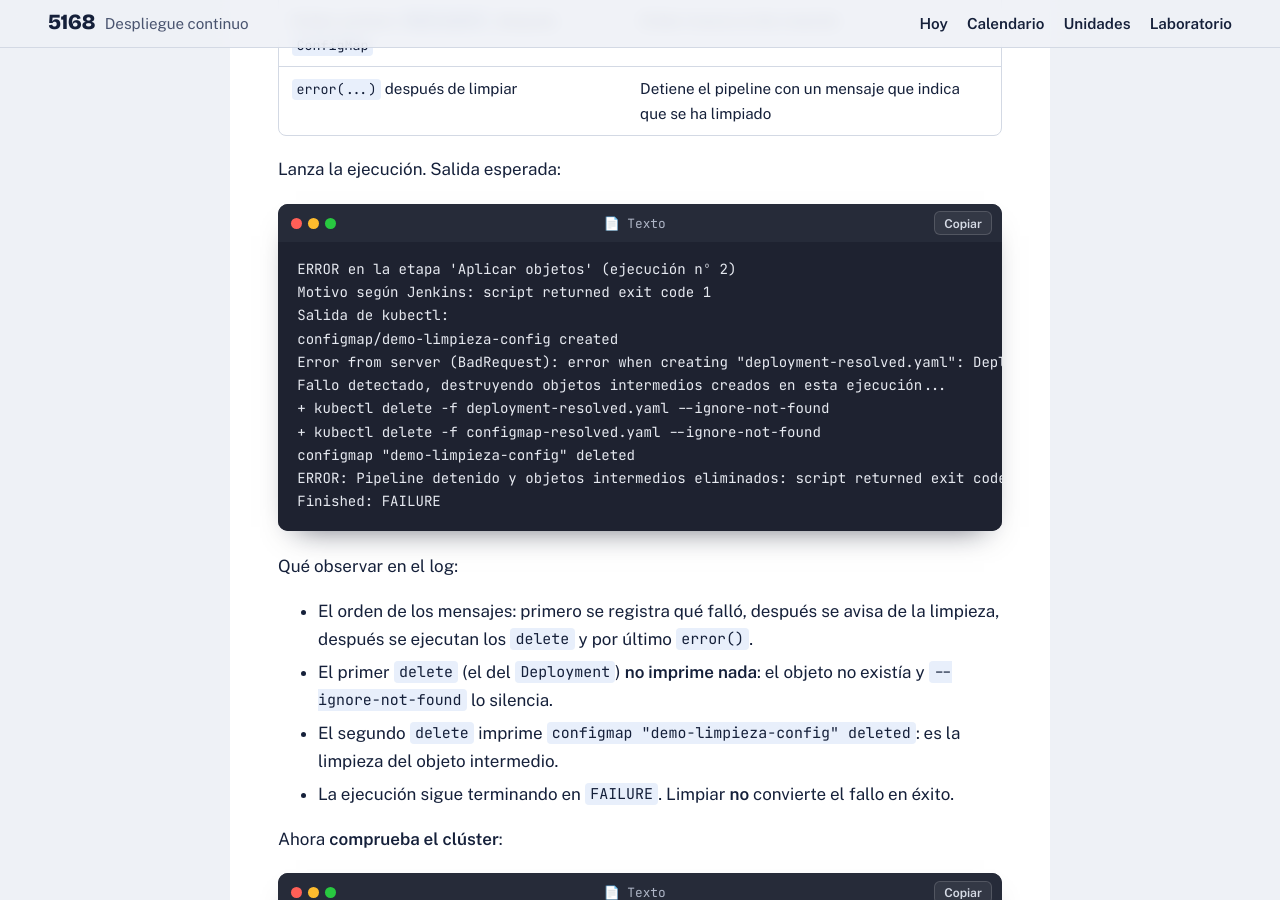
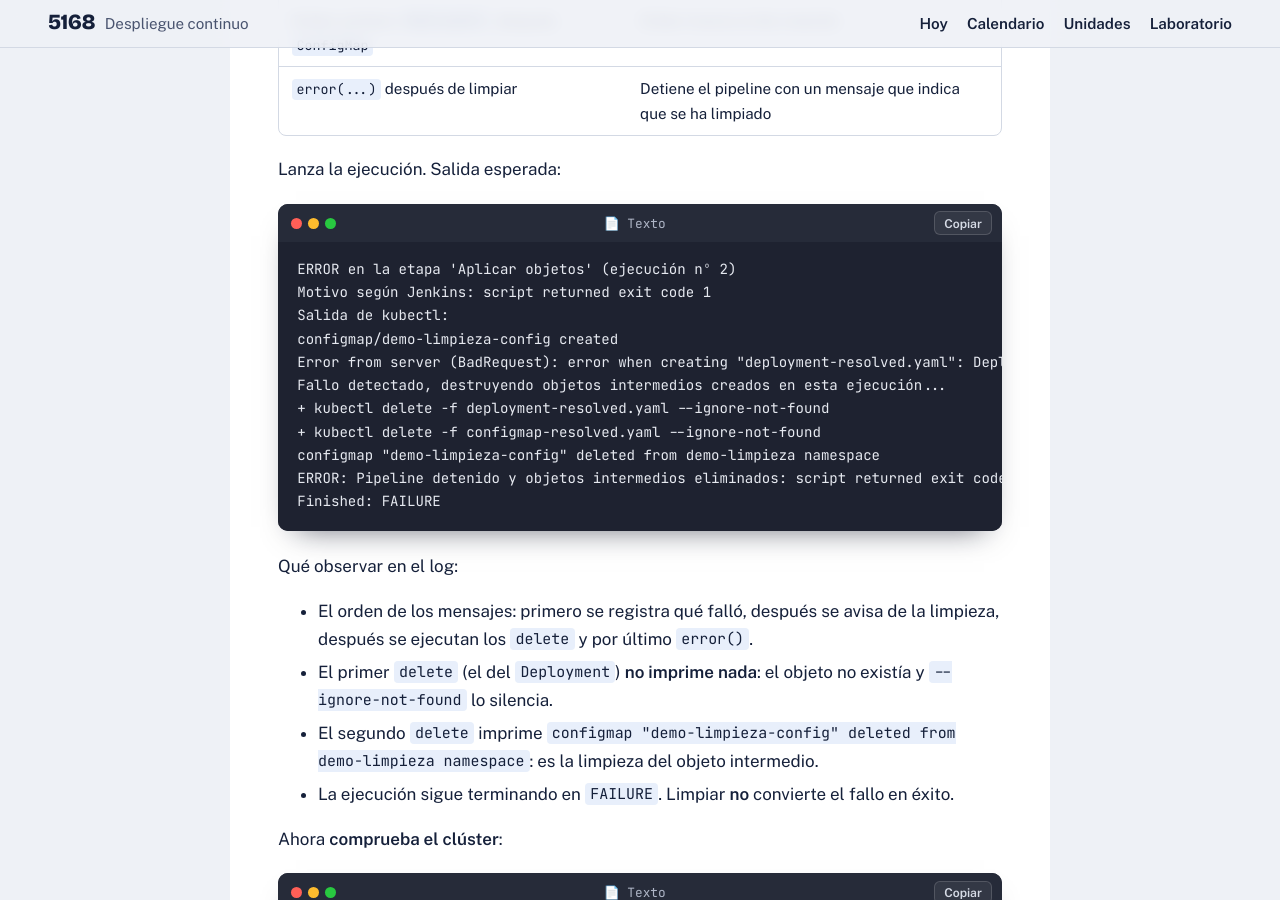
Before and after one commit to sergio79cs/modulo5168, a Jekyll site: the page built from ut02/sesion11.md, in a window 1280 px wide and 900 px high, scrolled down 17111 px. Built offline with Jekyll 4.4.1, drawn with Linux system fonts in a browser that asks for light colours; our own code applies the rules of GitHub Pages for plain Markdown files; some of the changed text lies outside the part shown.

Commit message:
UT02 S7 y S11: salidas reales verificadas

````diff
--- a/ut02/sesion11.md
+++ b/ut02/sesion11.md
@@ -413,7 +413,7 @@ Antes de seguir, vuelve al estado limpio a mano:
 
 ```
 $ kubectl delete configmap demo-limpieza-config -n demo-limpieza
-configmap "demo-limpieza-config" deleted
+configmap "demo-limpieza-config" deleted from demo-limpieza namespace
 ```
 
 ### Paso 2. Añadir la destrucción de objetos intermedios
@@ -466,7 +466,7 @@ Error from server (BadRequest): error when creating "deployment-resolved.yaml":
 Fallo detectado, destruyendo objetos intermedios creados en esta ejecución...
 + kubectl delete -f deployment-resolved.yaml --ignore-not-found
 + kubectl delete -f configmap-resolved.yaml --ignore-not-found
-configmap "demo-limpieza-config" deleted
+configmap "demo-limpieza-config" deleted from demo-limpieza namespace
 ERROR: Pipeline detenido y objetos intermedios eliminados: script returned exit code 1
 Finished: FAILURE
 ```
@@ -475,7 +475,7 @@ Qué observar en el log:
 
 - El orden de los mensajes: primero se registra qué falló, después se avisa de la limpieza, después se ejecutan los `delete` y por último `error()`.
 - El primer `delete` (el del `Deployment`) **no imprime nada**: el objeto no existía y `--ignore-not-found` lo silencia.
-- El segundo `delete` imprime `configmap "demo-limpieza-config" deleted`: es la limpieza del objeto intermedio.
+- El segundo `delete` imprime `configmap "demo-limpieza-config" deleted from demo-limpieza namespace`: es la limpieza del objeto intermedio.
 - La ejecución sigue terminando en `FAILURE`. Limpiar **no** convierte el fallo en éxito.
 
 Ahora **comprueba el clúster**:
@@ -593,7 +593,7 @@ Fallo detectado, destruyendo objetos intermedios creados en esta ejecución...
 + kubectl delete -f deployment-resolved.yaml --ignore-not-found
 deployment.apps "demo-limpieza" deleted
 + kubectl delete -f configmap-resolved.yaml --ignore-not-found
-configmap "demo-limpieza-config" deleted
+configmap "demo-limpieza-config" deleted from demo-limpieza namespace
 ERROR: Pipeline detenido y objetos intermedios eliminados: script returned exit code 1
 Finished: FAILURE
 ```
@@ -686,7 +686,7 @@ configmap/demo-limpieza-config created
 Error from server (BadRequest): error when creating "deployment-resolved.yaml": ...
 Objetos creados en esta ejecución: [configmap-resolved.yaml]
 + kubectl delete -f configmap-resolved.yaml --ignore-not-found
-configmap "demo-limpieza-config" deleted
+configmap "demo-limpieza-config" deleted from demo-limpieza namespace
 ERROR: Pipeline detenido y eliminados los objetos creados en esta ejecución: [configmap-resolved.yaml]. Causa: script returned exit code 1
 Finished: FAILURE
 ```
````
Also changed, not shown: ut02/sesion7.md (+2 -2 lines).
